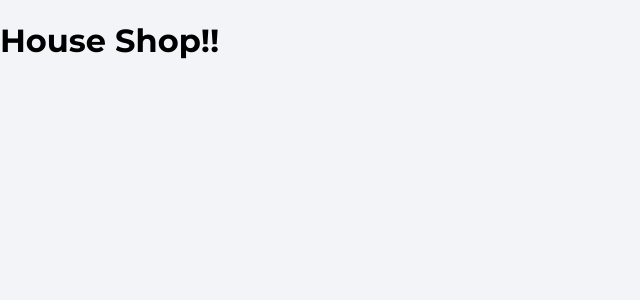
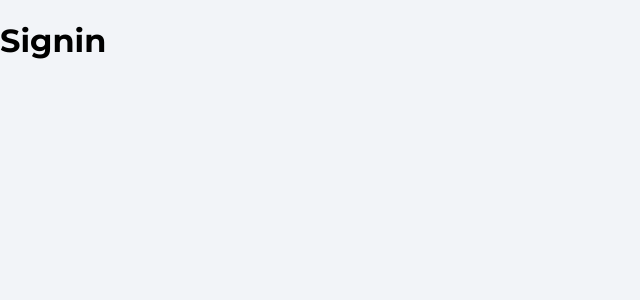
Before and after one commit to romanbatiuk/house-shop, a React (Create React App) app: page /profile in a window 1280 px wide. Shown: the top 300 px of the page, without its empty margins (0-640 px from the left). Built offline with nearby package versions, Linux system fonts and the light colour scheme.

Commit message:
added pages and routes

```diff
--- a/package.json
+++ b/package.json
@@ -13,6 +13,7 @@
 		"firebase": "^9.6.11",
 		"react": "^18.0.0",
 		"react-dom": "^18.0.0",
+		"react-router-dom": "^6.3.0",
 		"react-scripts": "5.0.1",
 		"typescript": "^4.6.3",
 		"web-vitals": "^2.1.4"
--- a/src/App.tsx
+++ b/src/App.tsx
@@ -1,8 +1,25 @@
+import { BrowserRouter as Router, Route, Routes } from 'react-router-dom';
+import Explore from './pages/Explore';
+import Offers from './pages/Offers';
+import ForgotPassword from './pages/ForgotPassword';
+// import Profile from './pages/Profile';
+import Signup from './pages/Signup';
+import Signin from './pages/Signin';
+
 function App() {
 	return (
-		<div>
-			<h1>House Shop!!</h1>
-		</div>
+		<>
+			<Router>
+				<Routes>
+					<Route path="/" element={<Explore />} />
+					<Route path="/offers" element={<Offers />} />
+					<Route path="/profile" element={<Signin />} />
+					<Route path="/sign-in" element={<Signin />} />
+					<Route path="/sign-up" element={<Signup />} />
+					<Route path="/forgot-password" element={<ForgotPassword />} />
+				</Routes>
+			</Router>
+		</>
 	);
 }
 
--- /dev/null
+++ b/src/pages/Explore.tsx
@@ -0,0 +1,5 @@
+const Explore = () => {
+	return <h1>Explore</h1>;
+};
+
+export default Explore;
--- /dev/null
+++ b/src/pages/ForgotPassword.tsx
@@ -0,0 +1,5 @@
+const ForgotPassword = () => {
+	return <h1>Forgot Password</h1>;
+};
+
+export default ForgotPassword;
--- /dev/null
+++ b/src/pages/Offers.tsx
@@ -0,0 +1,5 @@
+const Offers = () => {
+	return <h1>Offers</h1>;
+};
+
+export default Offers;
--- /dev/null
+++ b/src/pages/Profile.tsx
@@ -0,0 +1,5 @@
+const Profile = () => {
+	return <h1>Profile</h1>;
+};
+
+export default Profile;
--- /dev/null
+++ b/src/pages/Signin.tsx
@@ -0,0 +1,5 @@
+const Signin = () => {
+	return <h1>Signin</h1>;
+};
+
+export default Signin;
--- /dev/null
+++ b/src/pages/Signup.tsx
@@ -0,0 +1,5 @@
+const Signup = () => {
+	return <h1>Signup</h1>;
+};
+
+export default Signup;
```
Also changed, not shown: 1 other file (tests, documents, lock files or other folders).
